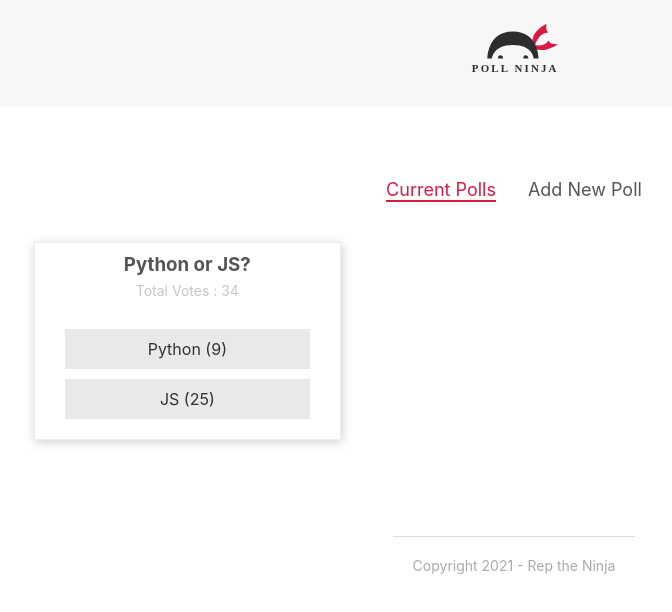
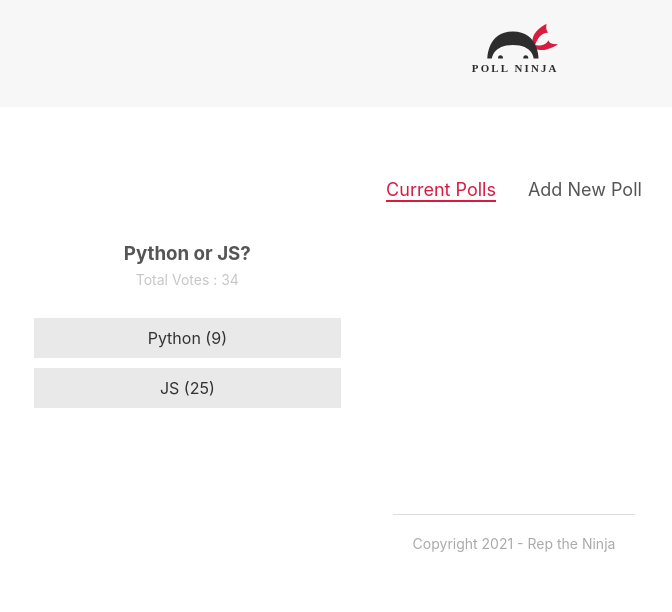
Before and after one commit to rizqyep/svelte-ninja-polls, a Svelte app: page / in a window 1280 px wide. Shown: the top 612 px of the page, without its empty margins (126-798 px from the left). Built offline with nearby package versions, Linux system fonts and the light colour scheme.

Commit message:
Feat: poll details styling

```diff
--- a/src/components/PollDetails.svelte
+++ b/src/components/PollDetails.svelte
@@ -38,11 +38,6 @@
   .answer:hover {
     opacity: 0.5;
   }
-  .poll {
-    padding: 10px 30px;
-    border: 1px solid #eeeeee;
-    box-shadow: 1px 2px 10px #cecece;
-  }
   span {
     display: inline-block;
     padding: 10px 20px;
```
